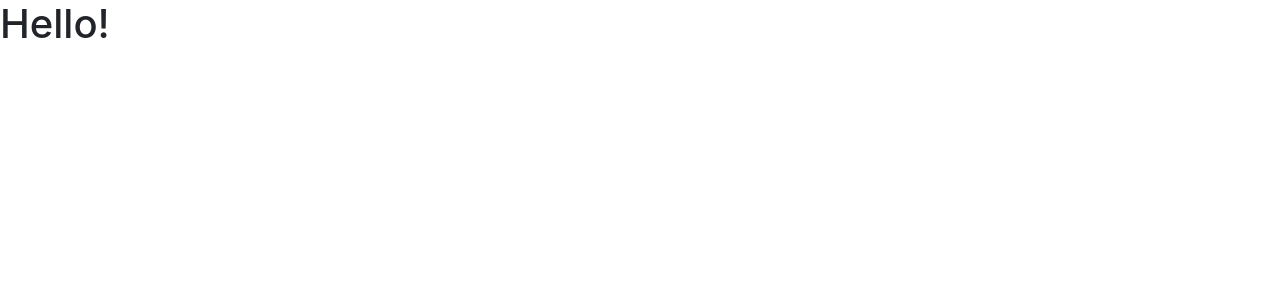
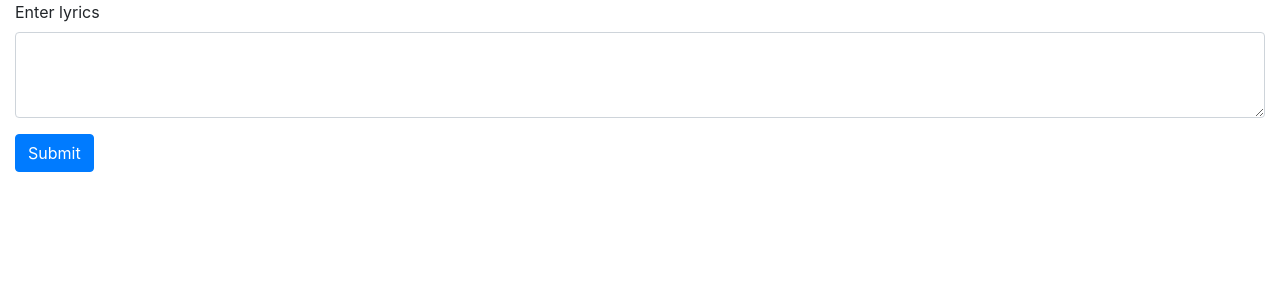
Before and after one commit to rohan7212/SongSearcher, a React (Create React App) app: page / in a window 1280 px wide. Shown: the top 300 px of the page. Built offline with nearby package versions, Linux system fonts and the light colour scheme.

Commit message:
Created simple form

```diff
--- a/src/App.js
+++ b/src/App.js
@@ -1,10 +1,18 @@
-import React from 'react';
-import 'bootstrap/dist/css/bootstrap.min.css';
-import './App.css';
+import React from "react";
+import "bootstrap/dist/css/bootstrap.min.css";
+import "./App.css";
+import MyForm from "./components/MyForm";
+import { Container, Row, Col } from "react-bootstrap";
 
 function App() {
   return (
-    <h1>Hello!</h1>
+    <Container fluid>
+      <Row>
+        <Col>
+          <MyForm></MyForm>
+        </Col>
+      </Row>
+    </Container>
   );
 }
 
--- /dev/null
+++ b/src/components/MyForm.js
@@ -0,0 +1,43 @@
+import React, { Component } from "react";
+import { Form, Button } from "react-bootstrap";
+
+export default class MyForm extends Component {
+  constructor(props) {
+    super(props);
+    this.state = {
+      lyrics: "",
+    };
+    this.handleLyricsChange = this.handleLyricsChange.bind(this);
+    this.handleSubmit = this.handleSubmit.bind(this);
+  }
+
+  handleLyricsChange(event) {
+    this.setState({ lyrics: event.target.value });
+  }
+
+  handleSubmit(event) {
+    event.preventDefault();
+    alert(this.state.lyrics);
+  }
+
+  render() {
+    return (
+      <div>
+        <Form onSubmit={this.handleSubmit}>
+          <Form.Group controlId="exampleForm.ControlTextarea1">
+            <Form.Label>Enter lyrics</Form.Label>
+            <Form.Control
+              as="textarea"
+              rows="3"
+              value={this.state.lyrics}
+              onChange={this.handleLyricsChange}
+            />
+          </Form.Group>
+          <Button variant="primary" type="submit">
+            Submit
+          </Button>
+        </Form>
+      </div>
+    );
+  }
+}
```
